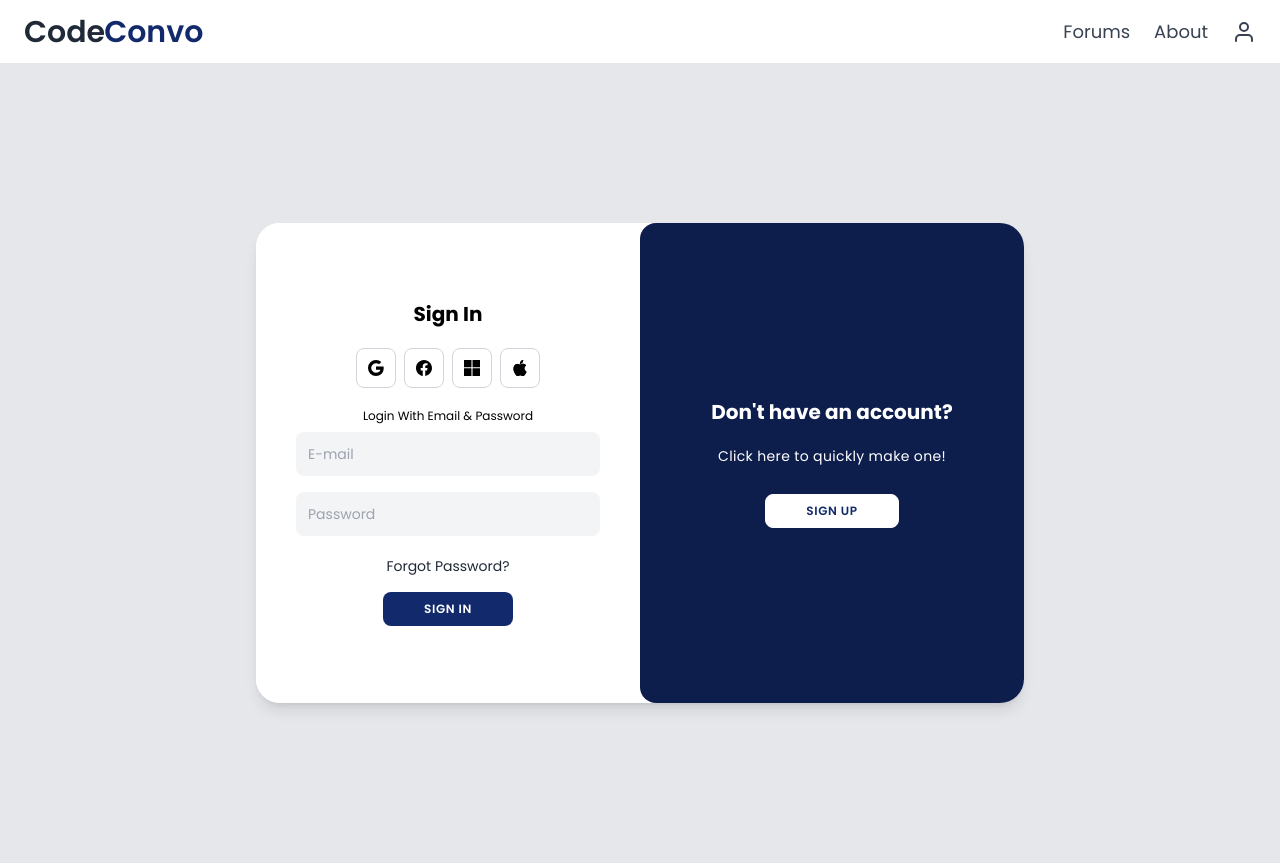
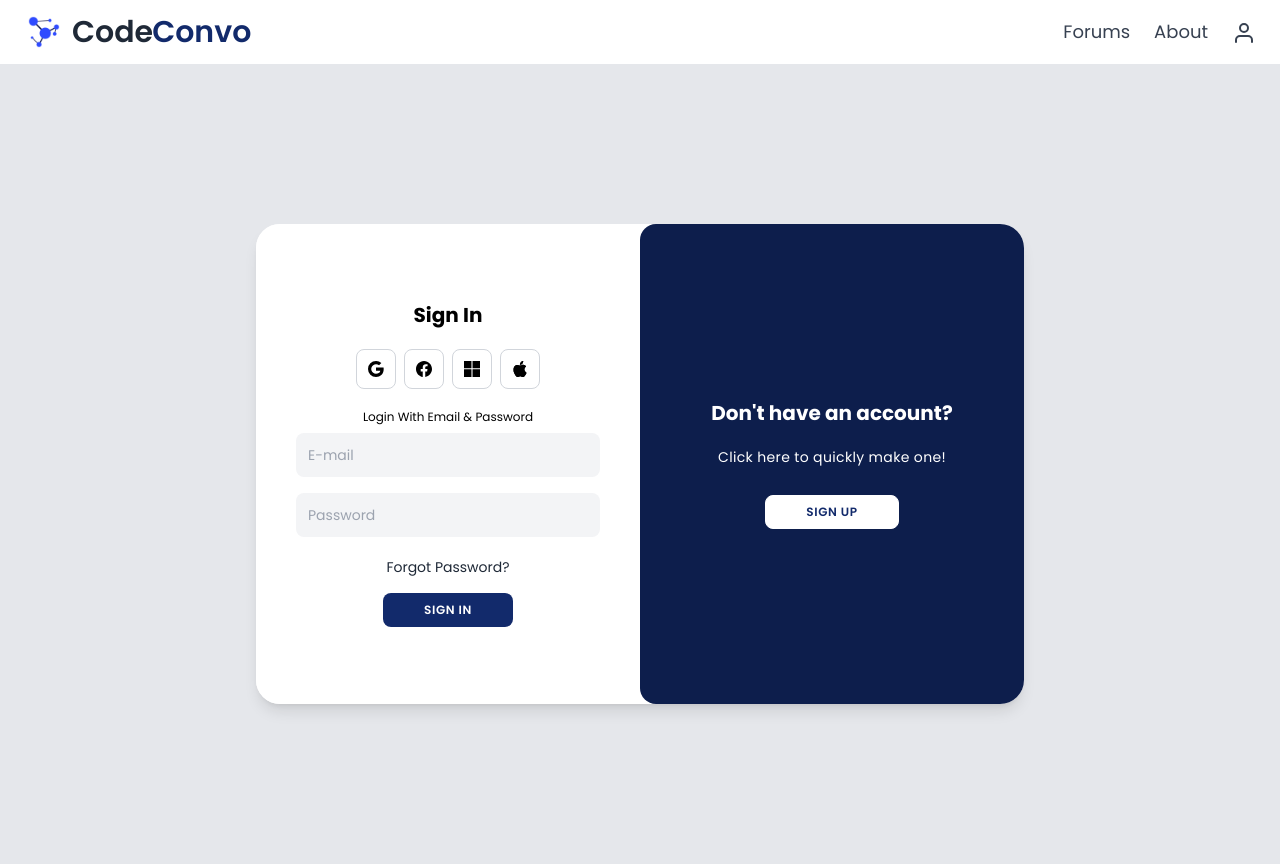
Before and after one commit to Sanaullah-Turab/Web-Based-Discussion-Forum, a React (Vite) app: page / in a window 1280 px wide. Built offline with nearby package versions, Linux system fonts and the light colour scheme.

Commit message:
add logo to navbar

```diff
--- a/src/components/Navbar.jsx
+++ b/src/components/Navbar.jsx
@@ -2,6 +2,7 @@ import { Link } from "react-router-dom";
 import { useState } from "react";
 import { FiUser } from "react-icons/fi";
 import { HiMenu } from "react-icons/hi";
+import logoImage from "../assets/codeconvo.png";
 
 const Navbar = () => {
   const [dropdownOpen, setDropdownOpen] = useState(false);
@@ -11,9 +12,16 @@ const Navbar = () => {
     <nav className="bg-white px-6 py-3 shadow font-poppins">
       <div className="container mx-auto flex justify-between items-center">
         {/* Logo */}
-        <h1 className="text-2xl sm:text-3xl font-semibold text-gray-800">
-          Code <span className="text-[#122a6b] -ml-2 ">Convo</span>
-        </h1>
+        <div className="flex items-center">
+          <img
+            src={logoImage}
+            alt="Code Convo Logo"
+            className="h-8 sm:h-10 mr-2"
+          />
+          <h1 className="text-2xl sm:text-3xl font-semibold text-gray-800">
+            Code <span className="text-[#122a6b] -ml-2 ">Convo</span>
+          </h1>
+        </div>
 
         {/* Right side content */}
         <div className="flex items-center space-x-4 sm:space-x-6">
@@ -41,14 +49,14 @@ const Navbar = () => {
               {dropdownOpen && (
                 <div className="absolute right-0 mt-2 w-40 bg-white shadow-lg rounded-md border">
                   <Link
-                    to="/login"
+                    to="/"
                     className="block px-4 py-2 text-gray-700 hover:bg-gray-100"
                     onClick={() => setDropdownOpen(false)}
                   >
                     Login
                   </Link>
                   <Link
-                    to="/signup"
+                    to="/"
                     className="block px-4 py-2 text-gray-700 hover:bg-gray-100"
                     onClick={() => setDropdownOpen(false)}
                   >
```
